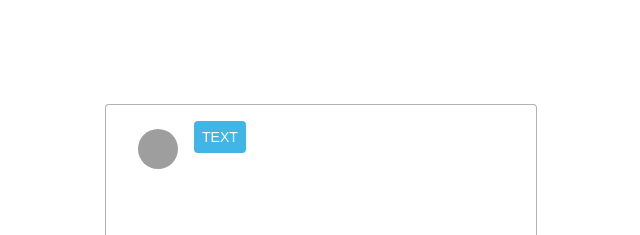
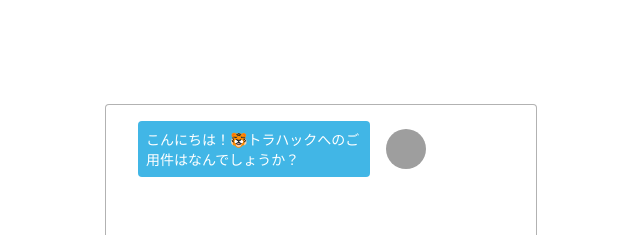
Before and after one commit to oratake/chatbot-test, a React (Create React App) app: page / in a window 1280 px wide. Shown: the top 235 px of the page, without its empty margins (319-959 px from the left). Built offline with nearby package versions, Linux system fonts and the light colour scheme; grey boxes are pictures that could not be loaded.

Commit message:
feat: 質問文をデータから表示するように

```diff
--- a/src/components/Chat.tsx
+++ b/src/components/Chat.tsx
@@ -2,13 +2,21 @@
 import { createStyles, Theme, makeStyles } from '@material-ui/core/styles';
 import { ListItem, ListItemAvatar, Avatar } from '@material-ui/core';
 
-const Chat = () => {
+type Props = {
+  type: String,
+  text: String,
+};
+
+const Chat = (props: Props) => {
+  const isQuestion = (props.type === 'question');
+  const classes = isQuestion ? 'p-chat__row' : 'p-chat__reverse';
+
   return (
-    <ListItem alignItems="flex-start">
+    <ListItem className={classes}>
       <ListItemAvatar>
         <Avatar alt="icon" src="/static/images/avatar/1.jpg" />
       </ListItemAvatar>
-      <div className="p-chat__bubble">TEXT</div>
+      <div className="p-chat__bubble">{props.text}</div>
     </ListItem>
   );
 };
```
